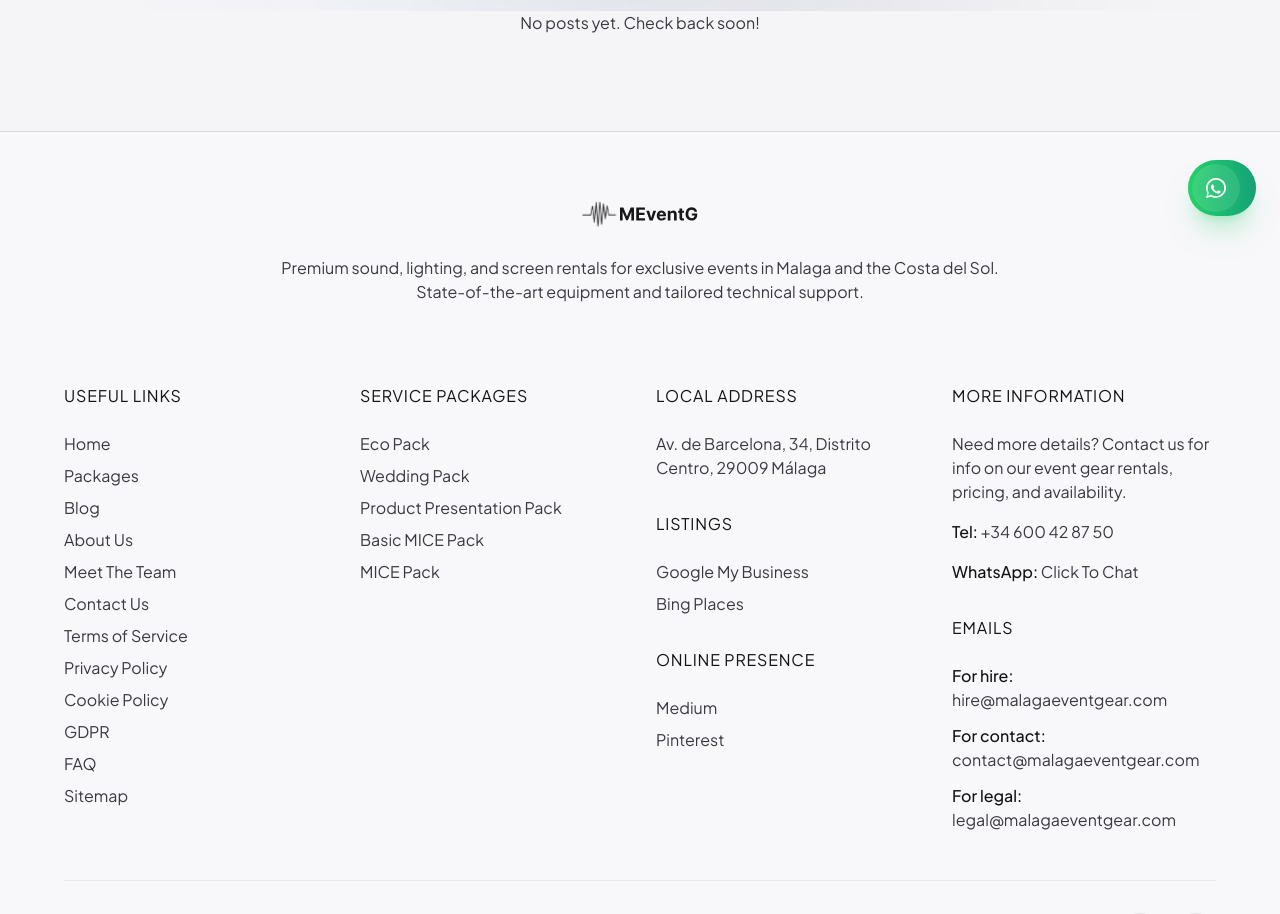
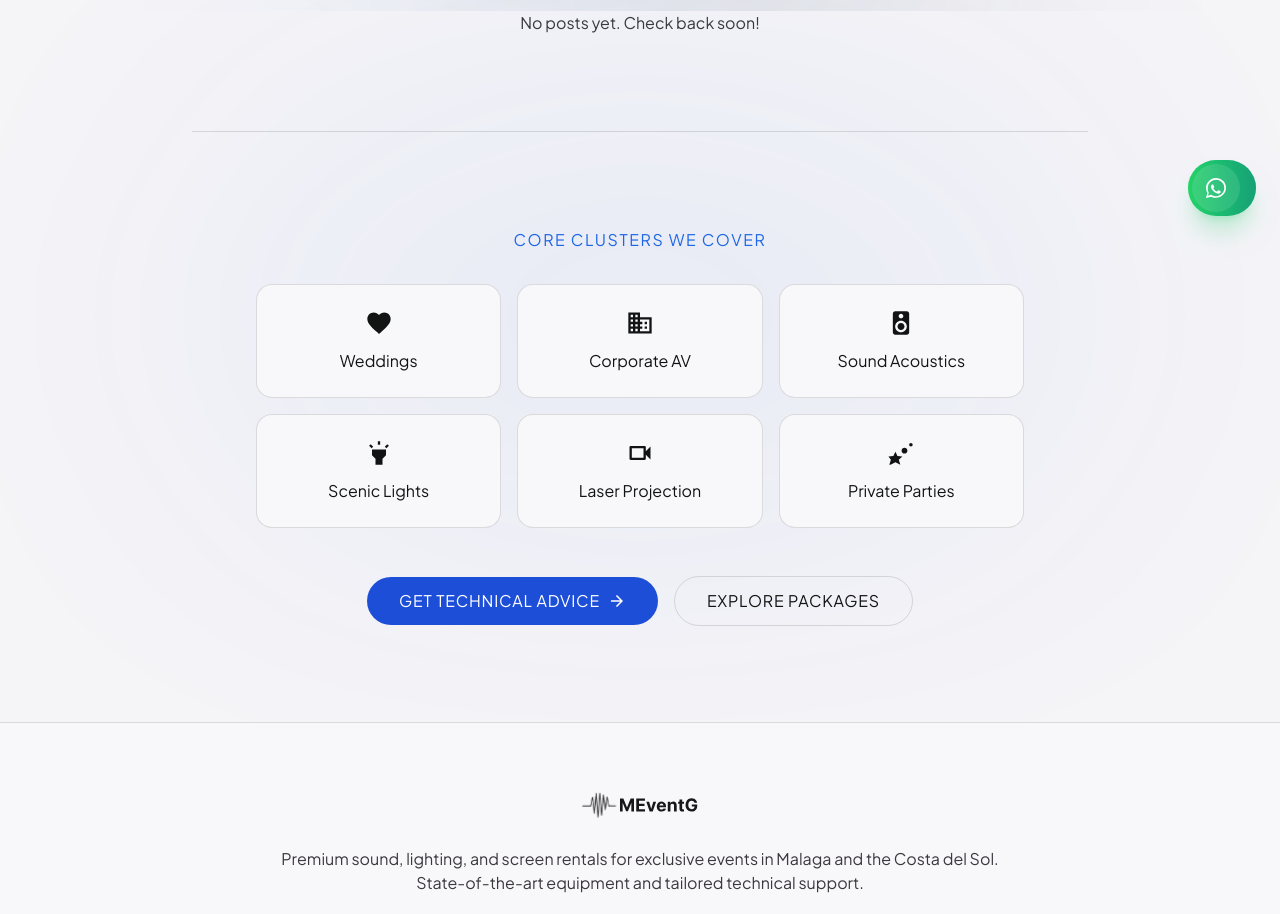
Before and after one commit to hlorenzoz/www.malagaeventgear.com, a SvelteKit app: page /blog in a window 1280 px wide. Shown: the part 560-1474 px from the top of the page. Built offline with nearby package versions, Linux system fonts and the light colour scheme.

Commit message:
feat(blog): add core clusters section and preprocess mdsvex module scripts

```diff
--- a/src/routes/(public)/blog/+page.svelte
+++ b/src/routes/(public)/blog/+page.svelte
@@ -1,8 +1,19 @@
 <script lang="ts">
 	import SeoHead from '$lib/components/seo/SeoHead.svelte';
+	import Icon from '$lib/components/navigation/Icon.svelte';
 	import { i18n } from '$lib/i18n.svelte';
 	import { slugify } from '$lib/utils/slugify';
 	import type { PageData } from './$types';
+
+	// Clusters temáticos que cubre el blog (decorativos, fieles al diseño original).
+	const clusters = [
+		{ icon: 'favorite', en: 'Weddings', es: 'Bodas' },
+		{ icon: 'business', en: 'Corporate AV', es: 'MICE Corporativo' },
+		{ icon: 'speaker', en: 'Sound Acoustics', es: 'Acústica y Sonido' },
+		{ icon: 'highlight', en: 'Scenic Lights', es: 'Luces Escénicas' },
+		{ icon: 'videocam', en: 'Laser Projection', es: 'Proyección Láser' },
+		{ icon: 'celebration', en: 'Private Parties', es: 'Fiestas Privadas' }
+	];
 
 	let { data }: { data: PageData } = $props();
 
@@ -140,3 +151,42 @@
 		</div>
 	{/if}
 </section>
+
+<!-- Core Clusters We Cover + CTAs -->
+<section data-testid="blog-clusters" class="px-margin-mobile md:px-margin-desktop py-16 md:py-24 max-w-4xl mx-auto border-t border-border-glass">
+	<div class="relative flex flex-col items-center text-center">
+		<!-- Ambient glow -->
+		<div class="absolute -inset-x-10 -top-10 h-64 bg-electric-blue rounded-full blur-[160px] opacity-10 pointer-events-none"></div>
+
+		<h2 class="relative z-10 font-label-sm text-electric-blue uppercase tracking-widest mb-8">
+			{i18n.lang === 'en' ? 'Core Clusters We Cover' : 'Temáticas Principales que Cubrimos'}
+		</h2>
+
+		<div class="relative z-10 w-full grid grid-cols-2 md:grid-cols-3 gap-4">
+			{#each clusters as cluster}
+				<div class="p-6 rounded-2xl bg-surface-container-low border border-border-glass backdrop-blur-md flex flex-col items-center gap-3 hover:border-electric-blue/40 transition-colors duration-300">
+					<Icon name={cluster.icon} size="28" className="text-on-surface" />
+					<span class="font-label-sm text-on-surface">
+						{i18n.lang === 'en' ? cluster.en : cluster.es}
+					</span>
+				</div>
+			{/each}
+		</div>
+
+		<div class="relative z-10 flex flex-col sm:flex-row items-center gap-4 mt-12 w-full justify-center">
+			<a
+				href="/contact/"
+				class="w-full sm:w-auto px-8 py-3 rounded-full bg-electric-blue-strong text-white font-label-lg uppercase tracking-wider hover:shadow-lg hover:shadow-electric-blue/30 active:scale-95 transition-all duration-300 flex items-center justify-center gap-2"
+			>
+				{i18n.lang === 'en' ? 'Get Technical Advice' : 'Asesoramiento Técnico Gratis'}
+				<Icon name="arrow_forward" size="18" />
+			</a>
+			<a
+				href="/packages/"
+				class="w-full sm:w-auto px-8 py-3 rounded-full border border-border-glass text-on-surface font-label-lg uppercase tracking-wider hover:bg-on-surface/5 active:scale-95 transition-all duration-300 flex items-center justify-center"
+			>
+				{i18n.lang === 'en' ? 'Explore Packages' : 'Explorar Paquetes'}
+			</a>
+		</div>
+	</div>
+</section>
--- a/svelte.config.js
+++ b/svelte.config.js
@@ -1,5 +1,20 @@
 import { mdsvex } from 'mdsvex';
 import adapter from '@sveltejs/adapter-cloudflare';
+
+/**
+ * mdsvex 0.12.7 inyecta el frontmatter como `<script context="module">`, sintaxis
+ * deprecada en Svelte 5 (script_context_deprecated). Este preprocesador corre DESPUÉS
+ * de mdsvex y reescribe su salida al atributo `module` moderno. Acotado a `.svx` para
+ * no alterar los `.svelte` escritos a mano (que sí deberían migrarse explícitamente).
+ */
+const fixMdsvexModuleScript = {
+	name: 'fix-mdsvex-module-script',
+	markup: ({ content, filename }) => {
+		if (!filename?.endsWith('.svx')) return;
+		const code = content.replace(/<script\s+context="module"(\s*>|\s)/g, '<script module$1');
+		return code === content ? undefined : { code };
+	}
+};
 
 /** @type {import('@sveltejs/kit').Config} */
 const config = {
@@ -21,7 +36,9 @@ const config = {
 			// No layout option — mdsvex layout injection uses $$props which is
 			// incompatible with runes mode. The [slug]/+page.svelte wraps post
 			// components explicitly via BlogPost.svelte instead (ADR-009 approach).
-		})
+		}),
+		// Corre DESPUÉS de mdsvex: migra su `context="module"` deprecado a `module`.
+		fixMdsvexModuleScript
 	],
 	extensions: ['.svelte', '.svx']
 };
```
Also changed, not shown: 1 other file (tests, documents, lock files or other folders).
